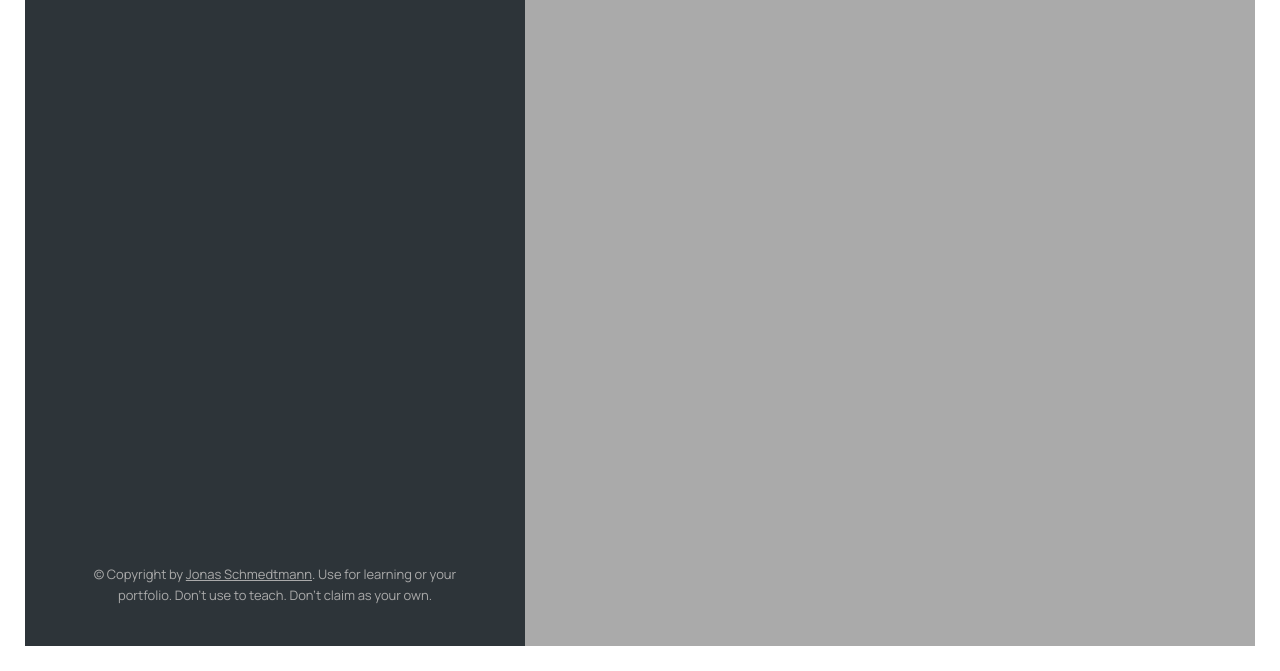
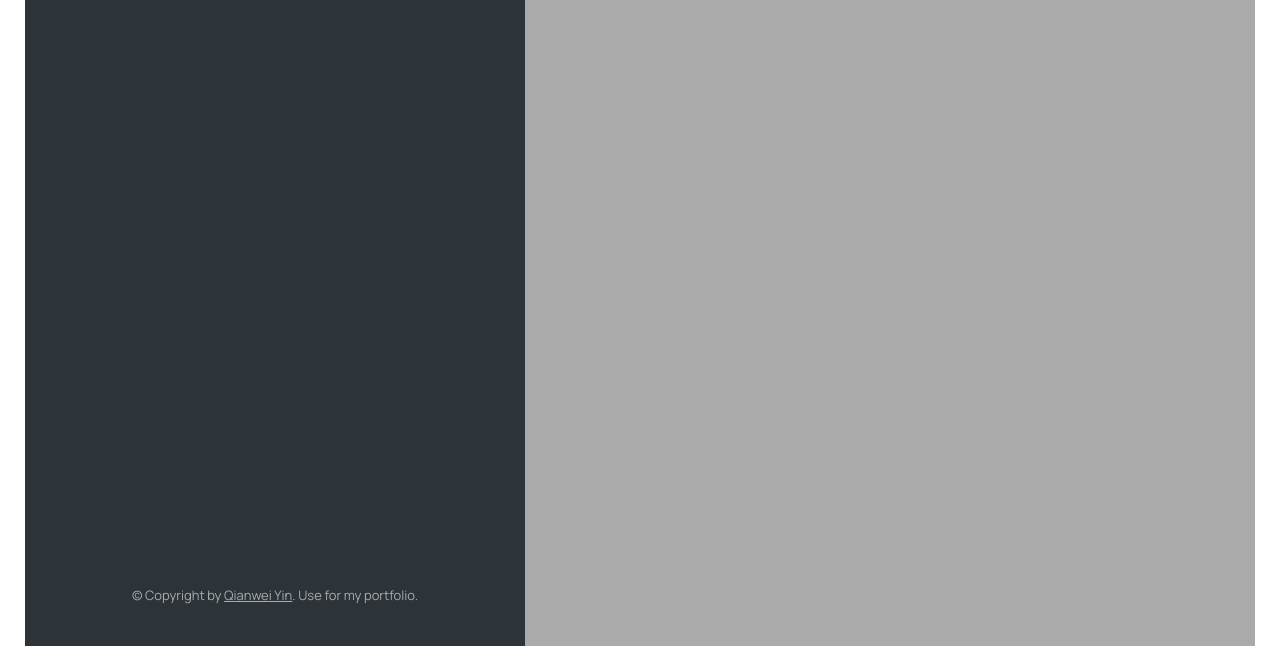
Before and after one commit to qianwei-yin/javascript-projects, a plain HTML site: page 15-Mapty/starter/index.html in a window 1280 px wide. Shown: the part 129-800 px from the top of the page. Drawn offline with nearby package versions, Linux system fonts and the light colour scheme.

Commit message:
mapty update

```diff
--- a/15-Mapty/starter/index.html
+++ b/15-Mapty/starter/index.html
@@ -128,10 +128,9 @@
                 <a
                     class="twitter-link"
                     target="_blank"
-                    href="https://twitter.com/jonasschmedtman"
-                    >Jonas Schmedtmann</a
-                >. Use for learning or your portfolio. Don't use to teach. Don't
-                claim as your own.
+                    href="https://github.com/qianwei-yin"
+                    >Qianwei Yin</a
+                >. Use for my portfolio.
             </p>
         </div>
 
```
